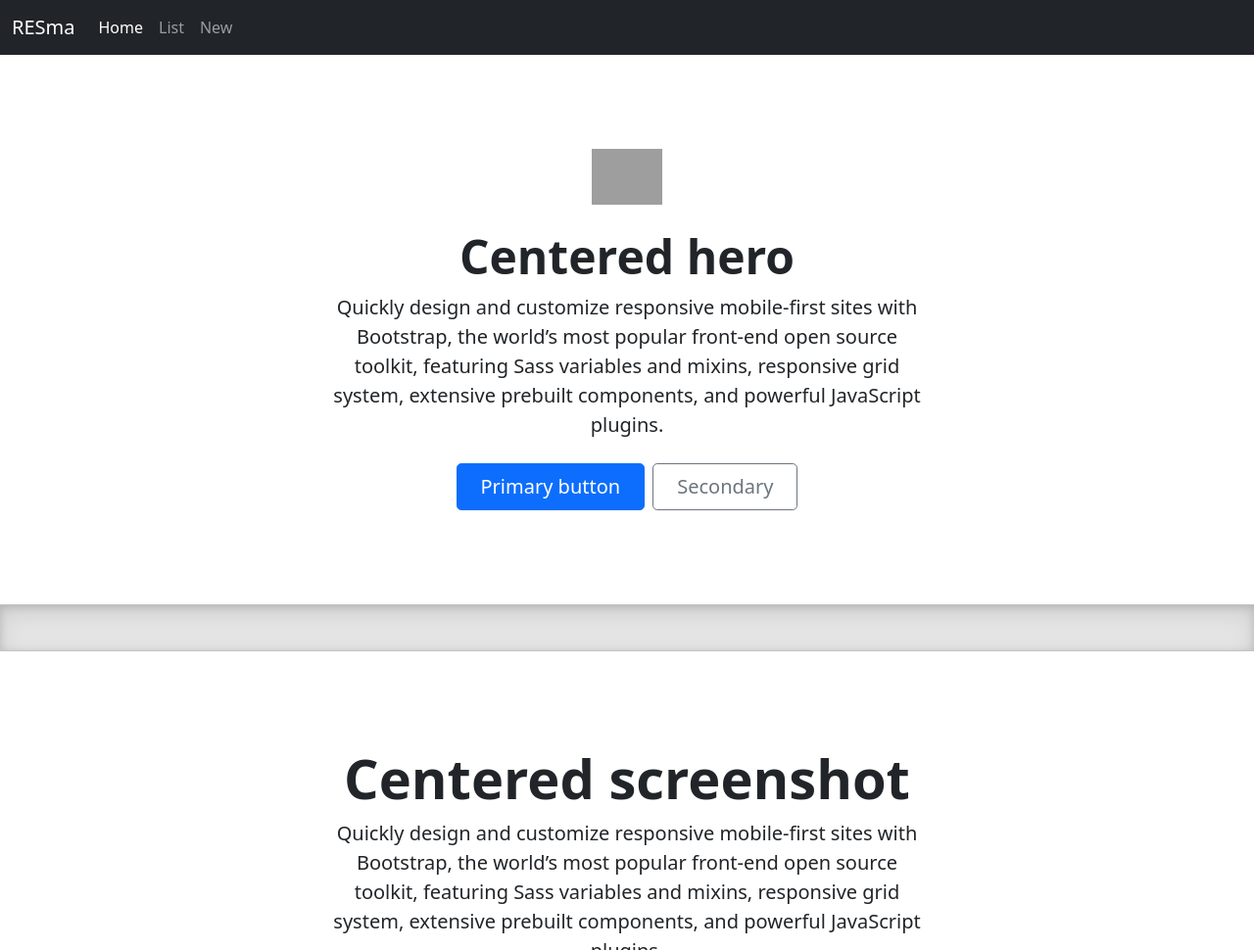
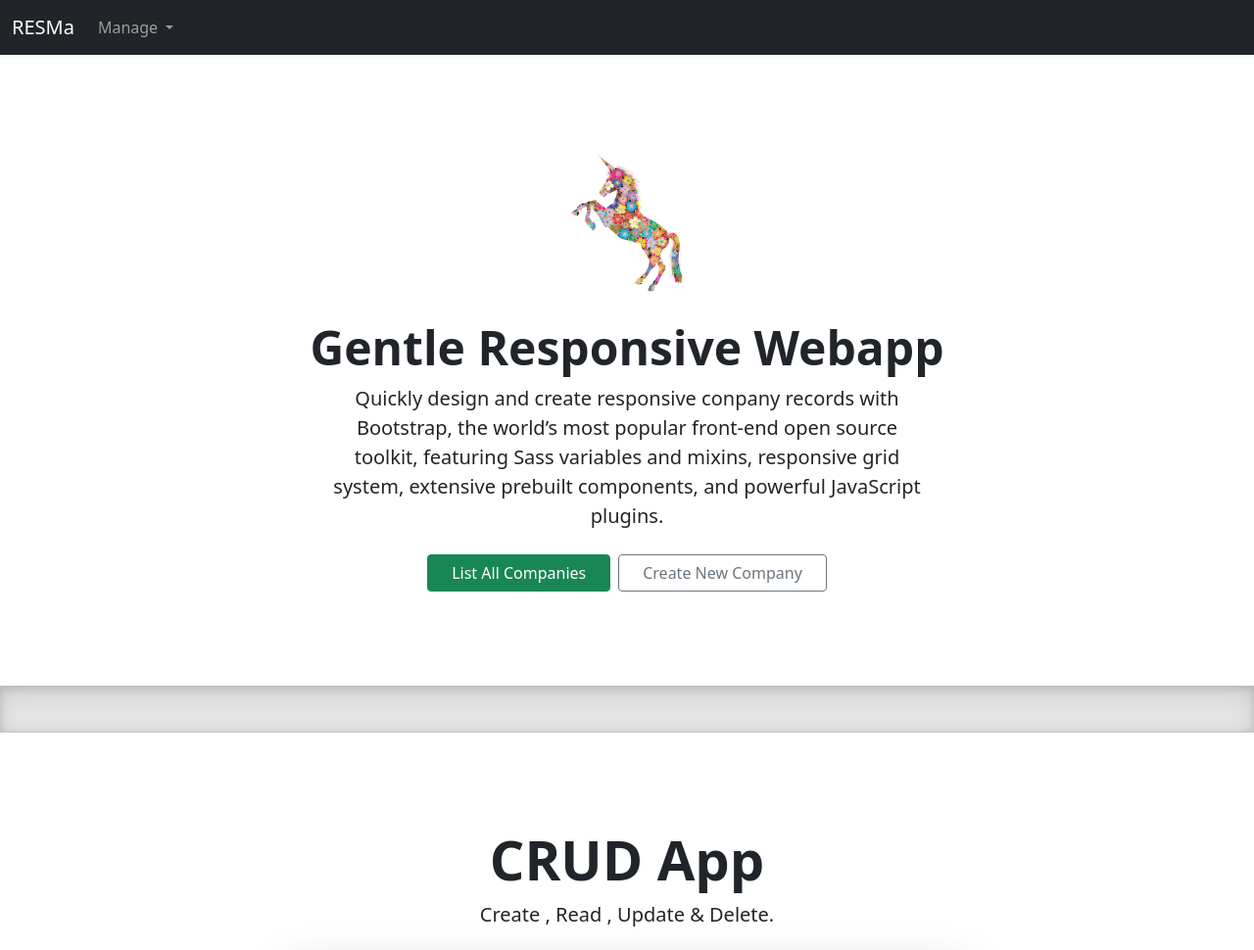
Before and after one commit to shz699/company_info, a Django app: page / in a window 1280 px wide. Shown: the top 970 px of the page at 98% size. Run offline with Django 3.2, Linux system fonts and the light colour scheme; some libraries are stand-ins or nearby versions; grey boxes are pictures that could not be loaded.

Commit message:
Landing Style

```diff
--- a/companies/admin.py
+++ b/companies/admin.py
@@ -7,3 +7,4 @@ admin.site.register(Management)
 admin.site.register(Country)
 admin.site.register(City)
 admin.site.register(Company)
+admin.site.register(EmailFromUser)
--- a/companies/forms.py
+++ b/companies/forms.py
@@ -1,6 +1,6 @@
 from django import forms
 from django.forms import models
-from .models import Company , Business , Management
+from .models import Company , Business , Management , EmailFromUser
 
 class CreateCompany(forms.ModelForm):
     class Meta:
@@ -29,3 +29,10 @@ class CreateManagement(forms.ModelForm):
         fields = (
             'mng_name',
         )
+
+class EmailUser(forms.ModelForm):
+    class Meta:
+        model = EmailFromUser
+        fields = (
+            'email',
+        )
--- a/companies/views.py
+++ b/companies/views.py
@@ -2,12 +2,22 @@ from django.http.response import HttpResponse
 from django.shortcuts import redirect, render
 from django.urls import reverse
 from .models import *
-from .forms import CreateCompany , CreateBusiness ,CreateManagement
+from .forms import CreateCompany , CreateBusiness, EmailUser , CreateManagement
 from django.views import generic
 
 # Create your views here.
 def landing(request):
-    return render(request , 'landing.html')
+    queryset =  EmailUser ()
+    if request.method == 'POST':
+        # queryset = EmailUser(request.POST)
+        if queryset.is_valid:
+            email = request.POST['email']
+            email_user = EmailFromUser(email=email)
+            email_user.save()
+    context = {
+        'form' : queryset
+    }
+    return render(request , 'landing.html' , context)
 
 def CompanyList(request):
     queryset = Company.objects.all()
--- a/templates/base.html
+++ b/templates/base.html
@@ -1,9 +1,11 @@
 <!doctype html>
+{% load static %}
 <html lang="en">
   <head>
     <!-- Required meta tags -->
     <meta charset="utf-8">
     <meta name="viewport" content="width=device-width, initial-scale=1">
+    <link rel="icon" type="image/svg+xml" href=" {% static 'favicon.png' %} " />
 
     <!-- Bootstrap CSS -->
     <link href="https://cdn.jsdelivr.net/npm/bootstrap@5.0.1/dist/css/bootstrap.min.css" rel="stylesheet" integrity="sha384-+0n0xVW2eSR5OomGNYDnhzAbDsOXxcvSN1TPprVMTNDbiYZCxYbOOl7+AMvyTG2x" crossorigin="anonymous">
--- a/templates/footer.html
+++ b/templates/footer.html
@@ -1,4 +1,4 @@
  <footer class="container p-3 mt-2">
     <p class="float-end"><a href="#">Back to top</a></p>
-    <p>&copy; 2017–2021 Company, Inc. &middot; <a href="#">Privacy</a> &middot; <a href="#">Terms</a></p>
+    <p>&copy; 2021 RESMa, Inc. &middot; <a href="#">Privacy</a> &middot; <a href="#">Terms</a></p>
   </footer>
--- a/templates/landing.html
+++ b/templates/landing.html
@@ -1,4 +1,7 @@
 {% extends 'base.html' %}
+{% load crispy_forms_tags %}
+
+{% load static %}
 
 {% block title %}Home{% endblock title %}
 
@@ -15,95 +18,83 @@
 @media (min-width: 992px) {
   .rounded-lg-3 { border-radius: .3rem; }
 }
+
+#div_id_email label {
+  display: inline-block;
+  margin: 4px 0 6px 0 ;
+  font-size: 1.2rem;
+}
+
+.text-secondary:hover{
+  border-bottom: 1px solid grey;
+}
+
+
+.hover_img {
+  transition: 0.3s ease;
+}
+.hover_img:hover {
+  transform: translateY(-55px);
+}
 </style>
 {% endblock style %}
 
 {% block body %}
 <main>
-  <h1 class="visually-hidden">Heroes examples</h1>
 
   <div class="px-4 py-5 my-5 text-center">
-    <img class="d-block mx-auto mb-4" src="https://source.unsplash.com/400x400/?nature,water" alt="" width="72" height="57">
-    <h1 class="display-5 fw-bold">Centered hero</h1>
+    <img class="d-block mx-auto mb-4" src=" {% static 'images/logo-front.png' %} " alt="" height="150">
+    <h1 class="display-5 fw-bold">Gentle Responsive Webapp</h1>
     <div class="col-lg-6 mx-auto">
-      <p class="lead mb-4">Quickly design and customize responsive mobile-first sites with Bootstrap, the world’s most popular front-end open source toolkit, featuring Sass variables and mixins, responsive grid system, extensive prebuilt components, and powerful JavaScript plugins.</p>
+      <p class="lead mb-4">Quickly design and create responsive conpany records with Bootstrap, the world’s most popular front-end open source toolkit, featuring Sass variables and mixins, responsive grid system, extensive prebuilt components, and powerful JavaScript plugins.</p>
       <div class="d-grid gap-2 d-sm-flex justify-content-sm-center">
-        <button type="button" class="btn btn-primary btn-lg px-4 gap-3">Primary button</button>
-        <button type="button" class="btn btn-outline-secondary btn-lg px-4">Secondary</button>
+        <a href=' {% url 'companies:list' %}' class="btn btn-success btn px-4 gap-3">List All Companies</a>
+        <a href='{% url 'companies:create' %}' class="btn btn-outline-secondary btn px-4">Create New Company</a>
       </div>
     </div>
   </div>
 
   <div class="b-example-divider"></div>
 
-  <div class="px-4 pt-5 my-5 text-center border-bottom">
-    <h1 class="display-4 fw-bold">Centered screenshot</h1>
+  <div class="px-4 pt-5 my-5 cont overflow-hidden text-center border-bottom">
+    <h1 class="display-4 fw-bold">CRUD App</h1>
     <div class="col-lg-6 mx-auto">
-      <p class="lead mb-4">Quickly design and customize responsive mobile-first sites with Bootstrap, the world’s most popular front-end open source toolkit, featuring Sass variables and mixins, responsive grid system, extensive prebuilt components, and powerful JavaScript plugins.</p>
-      <div class="d-grid gap-2 d-sm-flex justify-content-sm-center mb-5">
-        <button type="button" class="btn btn-primary btn-lg px-4 me-sm-3">Primary button</button>
-        <button type="button" class="btn btn-outline-secondary btn-lg px-4">Secondary</button>
-      </div>
+      <p class="lead mb-4">Create , Read , Update & Delete.</p>
     </div>
-    <div class="overflow-hidden" style="max-height: 30vh;">
+    <div class="" style="max-height: 30vh;">
       <div class="container px-5">
-        <img src="https://source.unsplash.com/1200x400/?nature,water" class="img-fluid border rounded-3 shadow-lg mb-4" alt="Example image" width="700" height="500" loading="lazy">
+        <img src="https://source.unsplash.com/700x500/?code" class="hover_img img-fluid border rounded-3 shadow-lg mb-4" alt="" width="700" height="500" loading="lazy">
       </div>
     </div>
   </div>
 
   <div class="b-example-divider"></div>
 
-  <div class="container col-xxl-8 px-4 py-5">
-    <div class="row flex-lg-row-reverse align-items-center g-5 py-5">
-      <div class="col-10 col-sm-8 col-lg-6">
-        <img src="https://source.unsplash.com/1200x400/?nature,water" class="d-block mx-lg-auto img-fluid" alt="Bootstrap Themes" width="700" height="500" loading="lazy">
+
+  <div class="container col-xl-10 col-xxl-8 px-4 py-5">
+    <div class="row align-items-center g-lg-5 py-5">
+      <div class="col-lg-7 text-center text-lg-start">
+        <h1 class="display-4 fw-bold lh-1 mb-3">Subscribe To Our Newsletter.</h1>
+        <p class="col-lg-10 fs-4">Get update about what you love<p>
       </div>
-      <div class="col-lg-6">
-        <h1 class="display-5 fw-bold lh-1 mb-3">Responsive left-aligned hero with image</h1>
-        <p class="lead">Quickly design and customize responsive mobile-first sites with Bootstrap, the world’s most popular front-end open source toolkit, featuring Sass variables and mixins, responsive grid system, extensive prebuilt components, and powerful JavaScript plugins.</p>
-        <div class="d-grid gap-2 d-md-flex justify-content-md-start">
-          <button type="button" class="btn btn-primary btn-lg px-4 me-md-2">Primary</button>
-          <button type="button" class="btn btn-outline-secondary btn-lg px-4">Default</button>
-        </div>
+
+      <div class="col-md-10 mx-auto bg-light  col-lg-5">
+
+    <form class="my-4" method="post">
+    {% csrf_token %}
+    {{ form|crispy }}
+    <button class="btn btn-success my-3" type="submit">Subscribe</button>
+    <p> <a href="#" style="text-transform: capitalize; font-size: 0.8rem; text-decoration: none;" class="text-secondary">By clicking you are agreeing with our Terms and conditions </a> </p>
+</form>
+
+
       </div>
     </div>
   </div>
 
   <div class="b-example-divider"></div>
 
-  <div class="container col-xl-10 col-xxl-8 px-4 py-5">
-    <div class="row align-items-center g-lg-5 py-5">
-      <div class="col-lg-7 text-center text-lg-start">
-        <h1 class="display-4 fw-bold lh-1 mb-3">Vertically centered hero sign-up form</h1>
-        <p class="col-lg-10 fs-4">Below is an example form built entirely with Bootstrap’s form controls. Each required form group has a validation state that can be triggered by attempting to submit the form without completing it.</p>
-      </div>
-      <div class="col-md-10 mx-auto col-lg-5">
-        <form class="p-4 p-md-5 border rounded-3 bg-light">
-          <div class="form-floating mb-3">
-            <input type="email" class="form-control" id="floatingInput" placeholder="name@example.com">
-            <label for="floatingInput">Email address</label>
-          </div>
-          <div class="form-floating mb-3">
-            <input type="password" class="form-control" id="floatingPassword" placeholder="Password">
-            <label for="floatingPassword">Password</label>
-          </div>
-          <div class="checkbox mb-3">
-            <label>
-              <input type="checkbox" value="remember-me"> Remember me
-            </label>
-          </div>
-          <button class="w-100 btn btn-lg btn-primary" type="submit">Sign up</button>
-          <hr class="my-4">
-          <small class="text-muted">By clicking Sign up, you agree to the terms of use.</small>
-        </form>
-      </div>
-    </div>
-  </div>
-
-  <div class="b-example-divider"></div>
-
-  <div class="container my-5">
+  <!-- <div class="container my-5">
     <div class="row p-4 pb-0 pe-lg-0 pt-lg-5 align-items-center rounded-3 border shadow-lg">
       <div class="col-lg-7 p-3 p-lg-5 pt-lg-3">
         <h1 class="display-4 fw-bold lh-1">Border hero with cropped image and shadows</h1>
@@ -119,17 +110,14 @@
     </div>
   </div>
 
-  <div class="b-example-divider"></div>
+  <div class="b-example-divider"></div> -->
 
   <div class="bg-dark text-secondary px-4 py-5 text-center">
     <div class="py-5">
-      <h1 class="display-5 fw-bold text-white">Dark mode hero</h1>
+      <h1 class="display-5 fw-bold text-white">Do What Matters Your Company The Most</h1>
       <div class="col-lg-6 mx-auto">
-        <p class="fs-5 mb-4">Quickly design and customize responsive mobile-first sites with Bootstrap, the world’s most popular front-end open source toolkit, featuring Sass variables and mixins, responsive grid system, extensive prebuilt components, and powerful JavaScript plugins.</p>
-        <div class="d-grid gap-2 d-sm-flex justify-content-sm-center">
-          <button type="button" class="btn btn-outline-info btn-lg px-4 me-sm-3 fw-bold">Custom button</button>
-          <button type="button" class="btn btn-outline-light btn-lg px-4">Secondary</button>
-        </div>
+        <p class="fs-5 mb-4">Let all of your pain of storing and maintaing data on us. Data managerment Simplified</p>
+
       </div>
     </div>
   </div>
--- a/templates/nav.html
+++ b/templates/nav.html
@@ -1,29 +1,27 @@
 <nav class="navbar navbar-expand-lg navbar-dark bg-dark">
   <div class="container-fluid">
-    <a class="navbar-brand" href="#">RESma</a>
-    <button class="navbar-toggler" type="button" data-bs-toggle="collapse" data-bs-target="#navbarNavDropdown" aria-controls="navbarNavDropdown" aria-expanded="false" aria-label="Toggle navigation">
+    <a class="navbar-brand" href=" {% url 'home' %} ">RESMa</a>
+    <button class="navbar-toggler" type="button" data-bs-toggle="collapse" data-bs-target="#navbarNavDropdown"
+      aria-controls="navbarNavDropdown" aria-expanded="false" aria-label="Toggle navigation">
       <span class="navbar-toggler-icon"></span>
     </button>
     <div class="collapse navbar-collapse" id="navbarNavDropdown">
       <ul class="navbar-nav">
-        <li class="nav-item">
-          <a class="nav-link active" aria-current="page" href=" {% url 'home' %} ">Home</a>
-        </li>
-        <li class="nav-item">
-          <a class="nav-link" href="{% url 'companies:list' %} ">List</a>
-        </li>
-        <li class="nav-item">
-          <a class="nav-link" href=" {% url 'companies:create' %} ">New</a>
-        </li>
-        {% comment %} <li class="nav-item dropdown">
-          <a class="nav-link dropdown-toggle" href="#" id="navbarDropdownMenuLink" role="button" data-bs-toggle="dropdown" aria-expanded="false">
+        <li class="nav-item dropdown">
+          <a class="nav-link dropdown-toggle" href="#" id="navbarDropdownMenuLink" role="button"
+            data-bs-toggle="dropdown" aria-expanded="false">
             Manage
           </a>
           <ul class="dropdown-menu" aria-labelledby="navbarDropdownMenuLink">
 
-            <li><a class="dropdown-item" href="#">Action</a></li>
+            <li>
+              <a class="dropdown-item" href="{% url 'companies:list' %} ">List</a>
+            </li>
+            <li>
+              <a class=" dropdown-item" href=" {% url 'companies:create' %} ">New</a>
+            </li>
 
-          </ul> {% endcomment %}
+          </ul>
         </li>
       </ul>
     </div>
```
Also changed, not shown: companies/models.py (+8 -0 lines), companies/migrations/0002_emailfromuser.py (added), static/favicon.png (added), static/images/logo-front.png (added).
